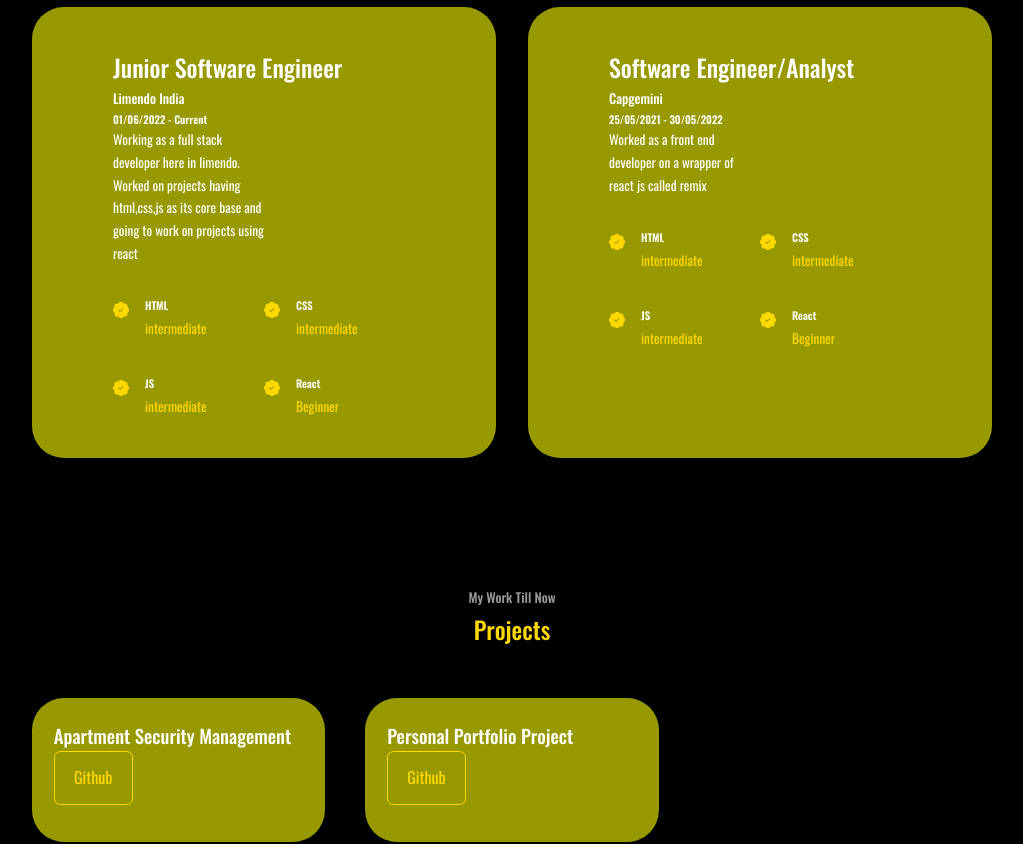
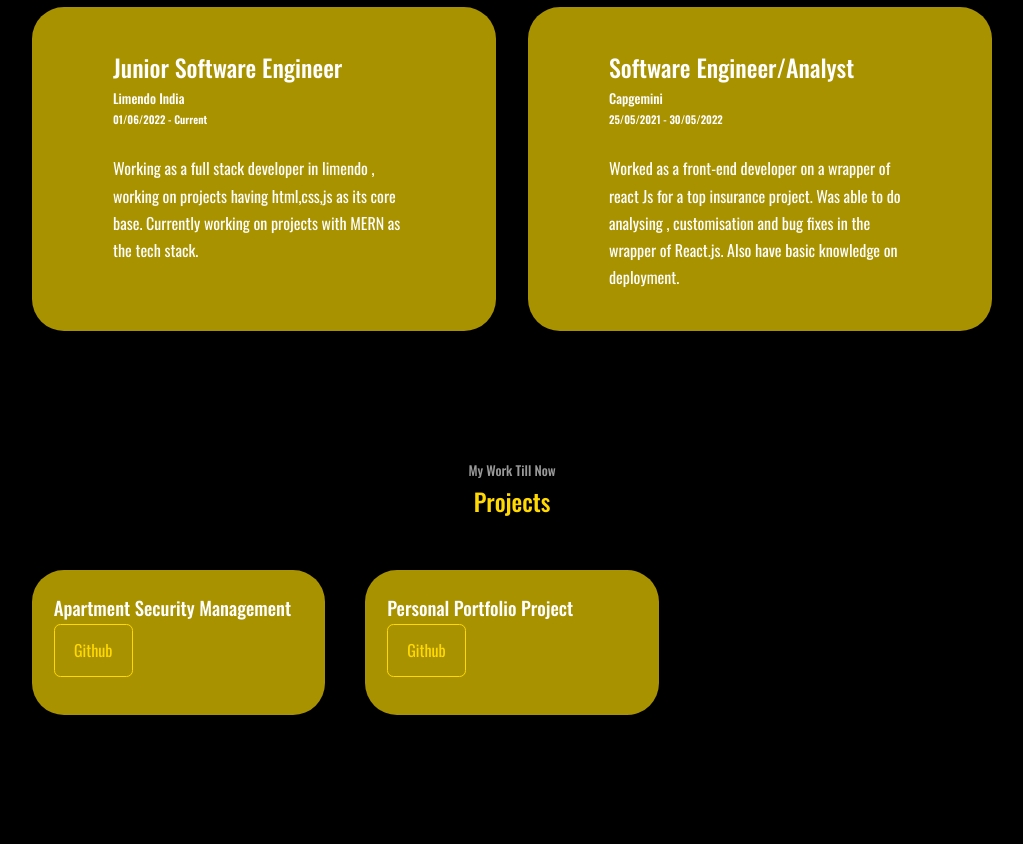
Before and after one commit to adik1999i/adityakartikeyan.github.io, a React (Create React App) app: page / in a window 1280 px wide. Shown: the part 1700-2544 px from the top of the page, without its empty margins (128-1151 px from the left). Built offline with nearby package versions, Linux system fonts and the light colour scheme.

Commit message:
css changes on going

```diff
--- a/src/components/experience/Experience.jsx
+++ b/src/components/experience/Experience.jsx
@@ -12,41 +12,15 @@ const Experience = () => {
          <h2>Junior Software Engineer</h2>
          <h5>Limendo India</h5>
          <h6>01/06/2022 - Current</h6>
+         <br></br>
          <div className="experience__content">
-          <small>Working as a full stack developer here in limendo. Worked on projects having html,css,js as its core base and going to work on projects using react</small>
-          <br></br>
+          <p>
+            Working as a full stack developer in limendo , working on projects having
+            html,css,js as its core base. Currently working on projects with MERN as the
+            tech stack.
 
-          <article className='experience__details'>
-          <BsPatchCheckFill className='experience__details-icon'/>
-          <div>
-          <h6>HTML</h6>
-          <small className='text-light'>intermediate</small>
-          </div>
-          </article>
+          </p>
 
-          <article className='experience__details'>
-          <BsPatchCheckFill className='experience__details-icon'/>
-          <div>
-          <h6>CSS</h6>
-          <small className='text-light'>intermediate</small>
-          </div>
-          </article>
-
-          <article className='experience__details'>
-          <BsPatchCheckFill className='experience__details-icon'/>
-          <div>
-          <h6>JS</h6>
-          <small className='text-light'>intermediate</small>
-          </div>
-          </article>
-
-          <article className='experience__details'>
-          <BsPatchCheckFill className='experience__details-icon'/>
-          <div>
-          <h6>React</h6>
-          <small className='text-light'>Beginner</small>
-          </div>
-          </article>
 
          </div>
         </div>
@@ -54,41 +28,13 @@ const Experience = () => {
         <h2>Software Engineer/Analyst</h2>
          <h5>Capgemini</h5>
          <h6>25/05/2021 - 30/05/2022</h6>
+         <br></br>
          <div className="experience__content">
-          <small>Worked as a front end developer on a wrapper of react js called remix</small>
-          <br></br>
-           <article className='experience__details'>
-          <BsPatchCheckFill className='experience__details-icon'/>
-          <div>
-          <h6>HTML</h6>
-          <small className='text-light'>intermediate</small>
-          </div>
-          </article>
-
-          <article className='experience__details'>
-          <BsPatchCheckFill className='experience__details-icon'/>
-          <div>
-          <h6>CSS</h6>
-          <small className='text-light'>intermediate</small>
-          </div>
-          </article>
-
-          <article className='experience__details'>
-          <BsPatchCheckFill className='experience__details-icon'/>
-          <div>
-          <h6>JS</h6>
-          <small className='text-light'>intermediate</small>
-          </div>
-          </article>
-
-          <article className='experience__details'>
-          <BsPatchCheckFill className='experience__details-icon'/>
-          <div>
-          <h6>React</h6>
-          <small className='text-light'>Beginner</small>
-          </div>
-          </article>
-
+          <p>
+          Worked as a front-end developer on a wrapper of react Js for a top insurance project.
+          Was able to do analysing , customisation and bug fixes in the wrapper of React.js. Also
+          have basic knowledge on deployment.
+          </p>
          </div>
 
 
--- a/src/components/experience/experience.css
+++ b/src/components/experience/experience.css
@@ -25,11 +25,7 @@
     color: var(--color-primary);
 }
 
-.experience__content{
-    display: grid;
-    grid-template-columns: 1fr 1fr;
-    row-gap: 2rem;
-}
+
 
 .experience__details{
     display: flex;
@@ -53,9 +49,6 @@
         margin: 0 auto;
     }
 
-    .experience__content{
-     padding: 1rem;
-    }
 
 }
 
--- a/src/index.css
+++ b/src/index.css
@@ -15,9 +15,9 @@
 
 :root {
     --color-bg: rgb(0, 0, 0);
-    --color-bg-variant: #ffff0098;
+    --color-bg-variant: #ffdd00a9;
     --color-primary: #ffd901;
-    --color-primary-variant: rgba(249, 255, 77, 0.4);
+    --color-primary-variant: rgba(217, 194, 20, 0.798);
     --color-white: #fff;
     --color-light : rgba(255,255,255,0.6);
     --transition:all 400ms ease;
```
